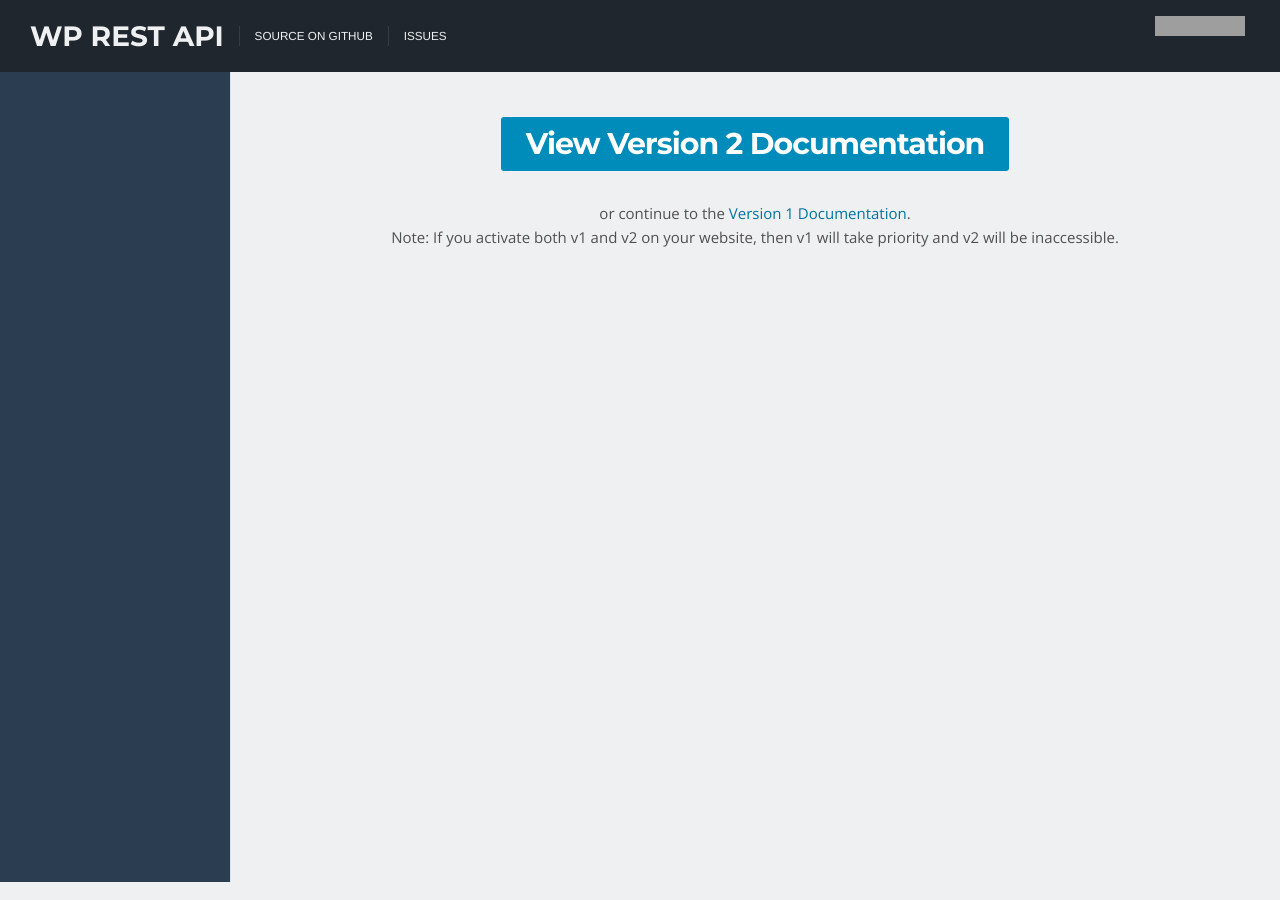
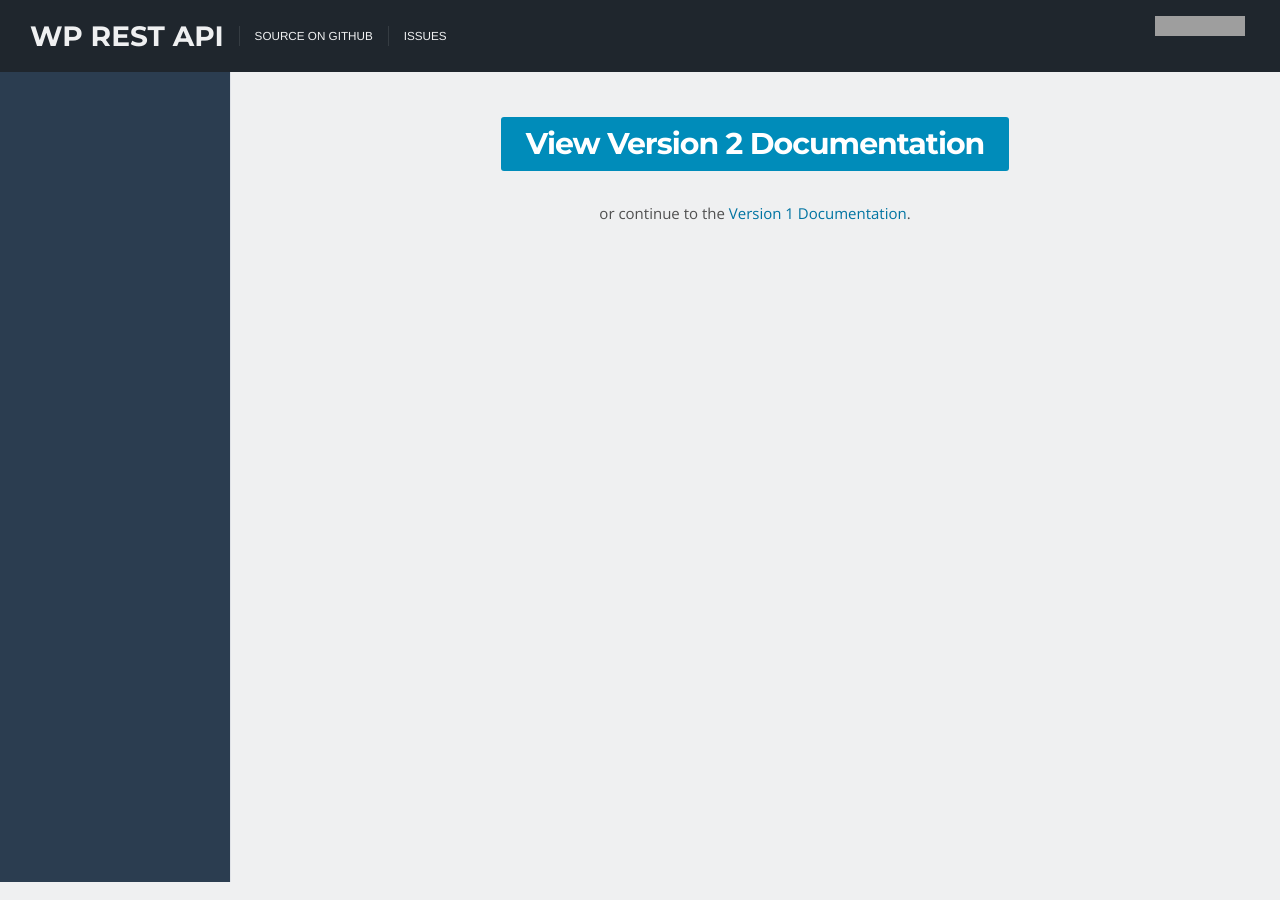
Before and after one commit to WP-API/WP-API.github.io, a Jekyll site: the page built from index.html, in a window 1280 px wide. Built offline with Jekyll 4.4.1, drawn with Linux system fonts in a browser that asks for light colours; grey boxes are pictures that could not be loaded.

Commit message:
Eh, not that important.

```diff
--- a/index.html
+++ b/index.html
@@ -43,7 +43,6 @@ title: WP REST API Documentation
 	<div class="v2-pointer">
         <p><a class="button" href="http://v2.wp-api.org/">View Version 2 Documentation</a></p>
         <p>or continue to the <a href="/index-deprecated.html">Version 1 Documentation</a>.</p>
-        <p><strong>Note:</strong> If you activate both v1 and v2 on your website, then v1 will take priority and v2 will be inaccessible.</p>
     </div>
 
 
```
